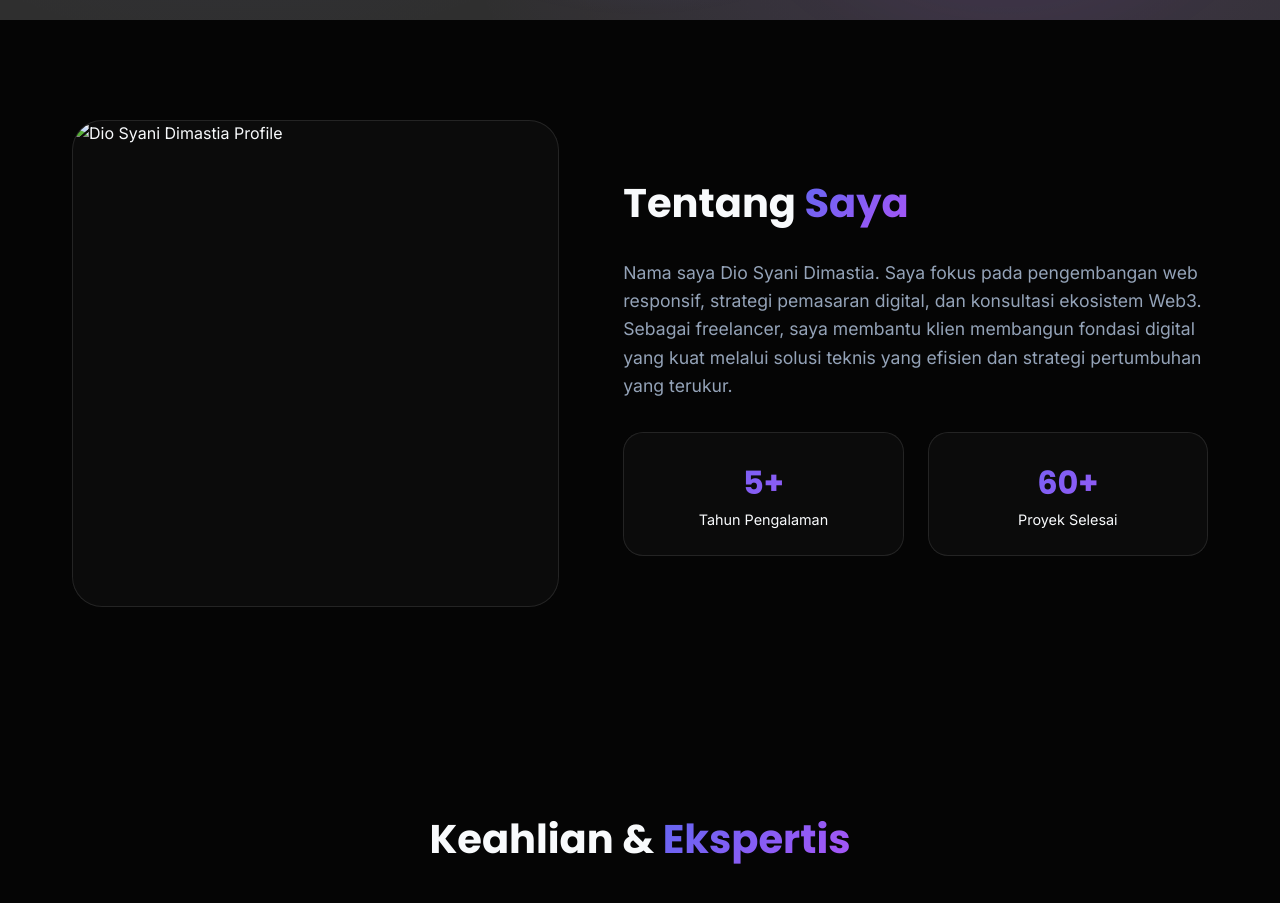
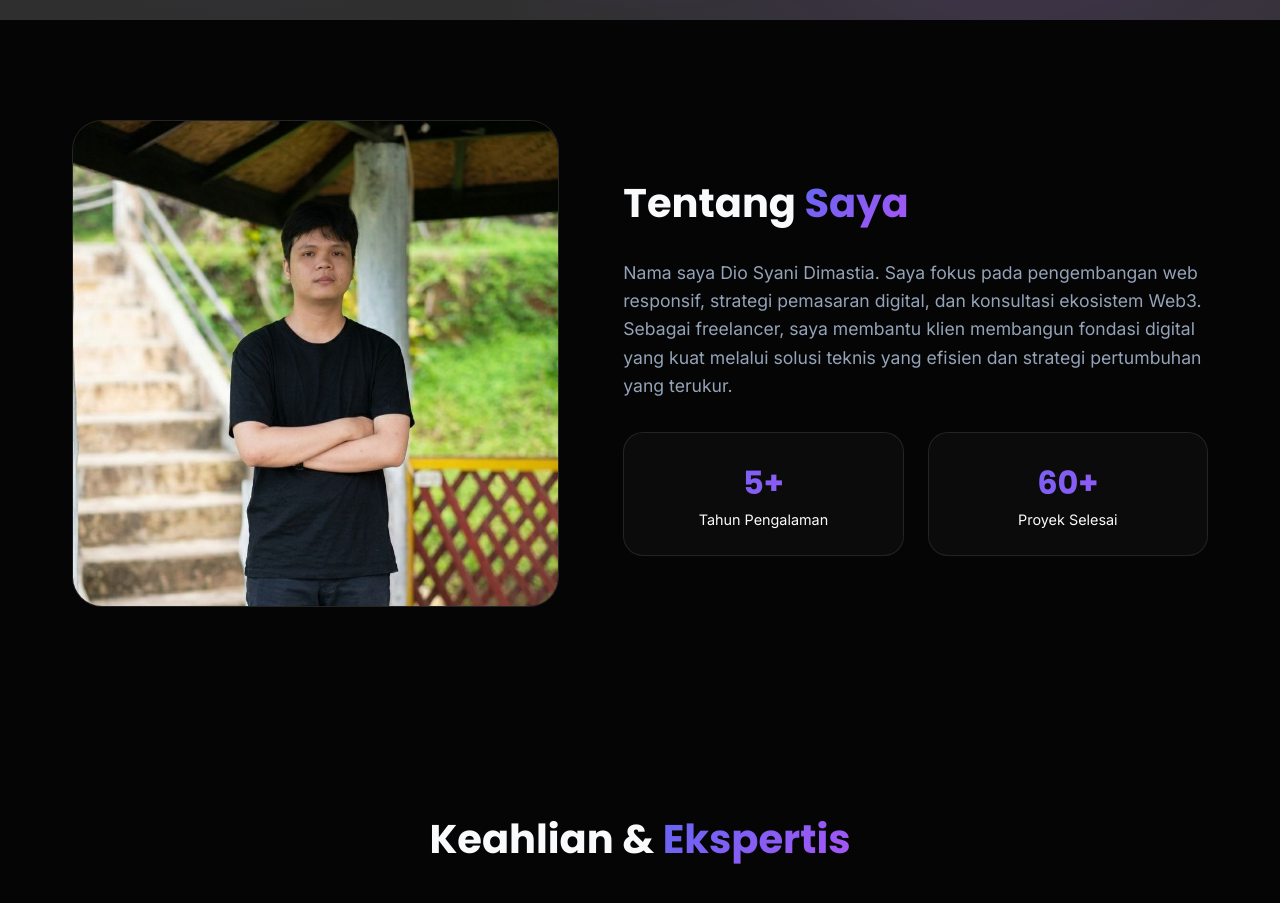
Before and after one commit to diosyani/porto, a website built with Vite: page index.html in a window 1280 px wide. Shown: the part 780-1683 px from the top of the page. Built offline with nearby package versions, Linux system fonts and the light colour scheme; grey boxes are pictures that could not be loaded; files whose address does not match are found by name.

Commit message:
Fix image path to profile-v2.jpg

```diff
--- a/index.html
+++ b/index.html
@@ -77,7 +77,7 @@
         <div class="container">
             <div class="about-grid reveal">
                 <div class="about-image glass-card">
-                    <img src="assets/profile.jpg" alt="Dio Syani Dimastia Profile">
+                    <img src="assets/profile-v2.jpg" alt="Dio Syani Dimastia Profile">
                 </div>
                 <div class="about-info">
                     <h2 class="section-title" style="font-size: 2.5rem; margin-bottom: 1.5rem;"><span data-i18n="about_title_1">Tentang</span> <span class="gradient-text" data-i18n="about_title_2">Saya</span></h2>
```
